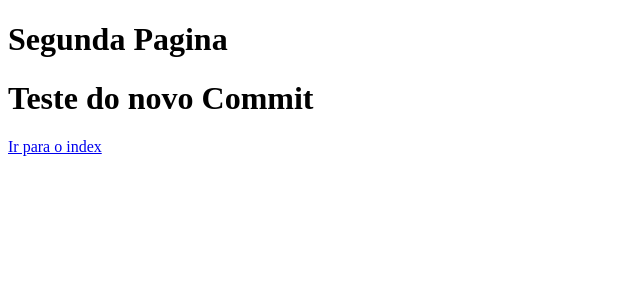
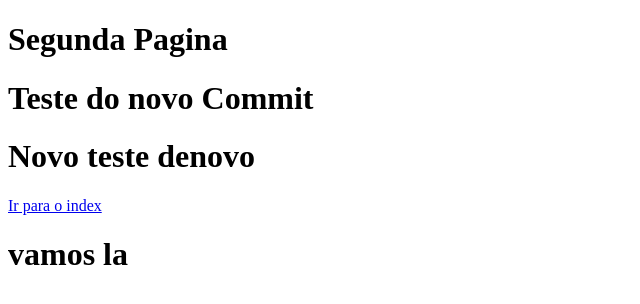
Before and after one commit to lucasviola1/PrimeiroProjTeste, a plain HTML site: page SegundaPag.html in a window 1280 px wide. Shown: the whole page, without its empty margins (0-640 px from the left). Drawn offline with Linux system fonts and the light colour scheme.

Commit message:
Novo teste

```diff
--- a/SegundaPag.html
+++ b/SegundaPag.html
@@ -9,6 +9,8 @@
 <body>
     <h1>Segunda Pagina</h1>
     <h1>Teste do novo Commit</h1>
+    <h1>Novo teste denovo</h1>
     <a href="index.html">Ir para o index</a>
+    <h1>vamos la</h1>
 </body>
 </html>
```
